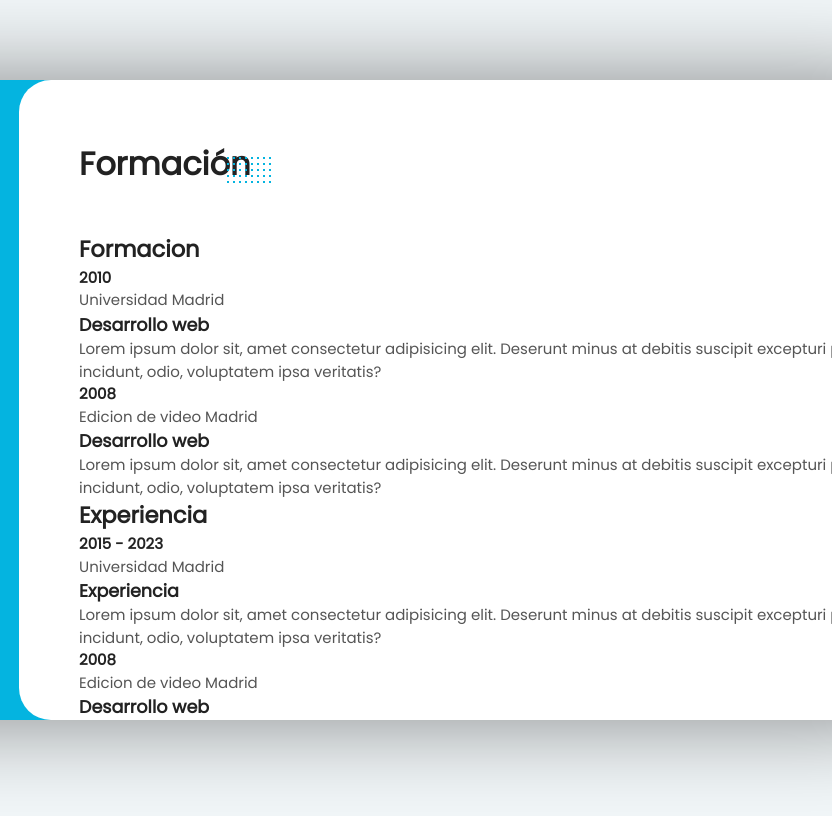
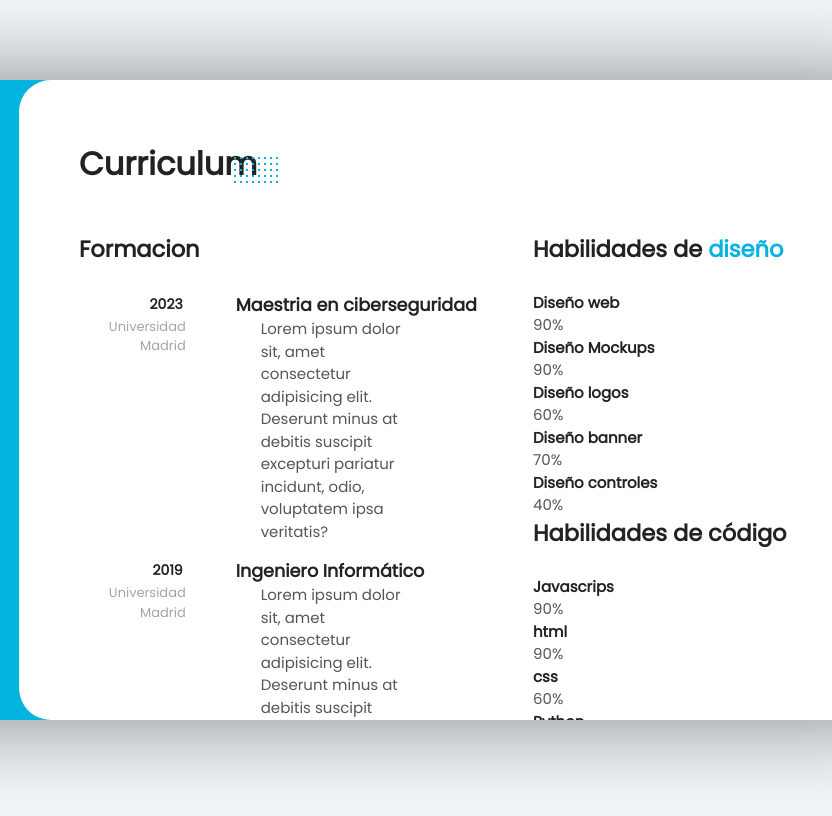
Before and after one commit to LEONARDO589/pagCurriculum, a plain HTML site: page curriculum.html in a window 1280 px wide. Shown: the top 816 px of the page, 448-1280 px from the left. Drawn offline with Linux system fonts and the light colour scheme.

Commit message:
modificación de curriculum izquierda

```diff
--- a/assets/css/styles.css
+++ b/assets/css/styles.css
@@ -364,7 +364,7 @@ body {
   margin-right: 0.5rem;
 }
 
-/* INFORMACION GENERALES */
+/* INFORMACION GENERALES COMPARTIDOS  */
 
 
 .about__services,
@@ -376,7 +376,8 @@ body {
 
 .services__header,
 .reviews__header,
-.prices__header {
+.prices__header,
+.resume__subheader {
   display: inline-block;
   padding-right: 1.2rem;
   position: relative;
@@ -385,13 +386,15 @@ body {
 
 .services__title,
 .reviews__title,
-.prices__title {
+.prices__title,
+.resumen__subtitle {
   font-size: 2.1rem;
 }
 
 .services__title::after,
 .reviews__title::after,
-.prices__title::after {
+.prices__title::after,
+.resumen__subtitle::after {
   content: "";
   position: absolute;
   top: 10px;
@@ -593,3 +596,72 @@ body {
   font-size: 1.4rem;
   padding: 0.6rem 0;
 }
+
+
+/* CURRICULUM  */
+
+.resumen__container {
+  width: 100%;
+  display: flex;
+  flex-direction: row;
+}
+
+
+/* CURRICULUM DE LA IZQUIERDA */
+.resumen__left {
+  flex-basis: 54%;
+  margin-right: 1.5rem;
+
+}
+
+.resume__timelines {
+  margin-bottom: 5rem;
+}
+
+.timelines__timeline {
+  position: relative;
+  width: 100%;
+  margin-bottom: 1.5rem;
+
+  display: flex;
+  flex-direction: row;
+}
+
+.timeline__header {
+  flex-basis: 30%;
+  text-align: right;
+  padding-right: 2.5rem;
+}
+
+.timeline__year {
+  margin: 3px;
+  line-height: 1.9rem;
+  font-size: 1.4rem;
+
+}
+
+.timeline__company {
+  display: block;
+  font-size: 1.3rem;
+  font-weight: lighter;
+  color: var(--color-company);
+  margin: 0;
+  margin-bottom: 0.4rem;
+
+}
+
+.timeline__description {
+  width: 70%;
+  padding-left: 2.5rem;
+  padding-right: 1.5rem;
+}
+
+.timeline__title {}
+
+
+/* CURRICULUM DE LA DERECHA */
+.resumen_right {
+  flex-basis: 41%;
+
+
+}
--- a/curriculum.html
+++ b/curriculum.html
@@ -1,14 +1,12 @@
 <!DOCTYPE html>
 <html lang="es">
+
 <head>
   <meta charset="UTF-8" />
   <meta name="viewport" content="width=device-width, initial-scale=1.0" />
 
   <!--Estilos -->
-    <link
-      rel="stylesheet"
-      href="assets/fonts/fontawesome-free-6.1.2-web/css/all.css"
-    />
+  <link rel="stylesheet" href="assets/fonts/fontawesome-free-6.1.2-web/css/all.css" />
   <link rel="stylesheet" href="assets/fonts/poppins/poppins.css" />
   <link rel="stylesheet" href="assets/css/reset.css" />
   <link rel="stylesheet" href="assets/css/scroll.css" />
@@ -27,11 +25,7 @@
         <!--Informacion General -->
         <div class="user-info__general">
           <div class="user-info__container-imagen">
-              <img
-                src="assets/img/javier-default.jpg"
-                class="user-info__image"
-                alt="foto perfil"
-              />
+            <img src="assets/img/javier-default.jpg" class="user-info__image" alt="foto perfil" />
           </div>
           <h2 class="user-info__name">JAVIER VALERO ROJAS</h2>
           <h3 class="user-info__job">Ingeniero Informático</h3>
@@ -118,7 +112,7 @@
       <section class="content__page content__resumen">
         <!-- ESTE CONTENIDO CAMBIA EN CADA PAGINA -->
         <header class="resumen__header">
-            <h2 class="resumen__title">Formación</h2>
+          <h2 class="resumen__title">Curriculum</h2>
         </header>
 
         <div class="resumen__container">
@@ -130,15 +124,18 @@
             </header>
 
             <div class="resume__timelines">
-                <article class="timelines__item">
-                  <header class="timelines__header">
-                    <h4 class="timelines__year">2010</h4>
-                    <span class="timelines__company">Universidad Madrid</span>
+
+              <article class="timelines__timeline">
+                <header class="timeline__header">
+                  <h4 class="timeline__year">2023</h4>
+                  <span class="timeline__company">Universidad Madrid</span>
                 </header>
+
                 <div class="timeline__divider"></div>
-                  <div class="timelines__description">
-                    <h3 class="timelines__title">Desarrollo web</h3>
-                    <p class="timelines__description">
+
+                <div class="timeline__description">
+                  <h3 class="timeline__title">Maestria en ciberseguridad</h3>
+                  <p class="timeline__description">
                     Lorem ipsum dolor sit, amet consectetur adipisicing elit.
                     Deserunt minus at debitis suscipit excepturi pariatur
                     incidunt, odio, voluptatem ipsa veritatis?
@@ -146,23 +143,24 @@
                 </div>
               </article>
 
-                <article class="timelines__item">
-                  <header class="timelines__header">
-                    <h4 class="timelines__year">2008</h4>
-                    <span class="timelines__company"
-                      >Edicion de video Madrid</span
-                    >
+              <article class="timelines__timeline">
+                <header class="timeline__header">
+                  <h4 class="timeline__year">2019</h4>
+                  <span class="timeline__company">Universidad Madrid</span>
                 </header>
+
                 <div class="timeline__divider"></div>
-                  <div class="timelines__description">
-                    <h3 class="timelines__title">Desarrollo web</h3>
-                    <p class="timelines__description">
+
+                <div class="timeline__description">
+                  <h3 class="timeline__title">Ingeniero Informático</h3>
+                  <p class="timeline__description">
                     Lorem ipsum dolor sit, amet consectetur adipisicing elit.
                     Deserunt minus at debitis suscipit excepturi pariatur
                     incidunt, odio, voluptatem ipsa veritatis?
                   </p>
                 </div>
               </article>
+
             </div>
 
             <header class="resume__subheader">
@@ -172,15 +170,18 @@
             </header>
 
             <div class="resume__timelines">
-                <article class="timelines__item">
-                  <header class="timelines__header">
-                    <h4 class="timelines__year">2015 - 2023</h4>
-                    <span class="timelines__company">Universidad Madrid</span>
+
+              <article class="timelines__timeline">
+                <header class="timeline__header">
+                  <h4 class="timeline__year">2019</h4>
+                  <span class="timeline__company">Metropolitana de Bucaramanga</span>
                 </header>
+
                 <div class="timeline__divider"></div>
-                  <div class="timelines__description">
-                    <h3 class="timelines__title">Experiencia</h3>
-                    <p class="timelines__description">
+
+                <div class="timeline__description">
+                  <h3 class="timeline__title">Analista de Seguridad Informatica </h3>
+                  <p class="timeline__description">
                     Lorem ipsum dolor sit, amet consectetur adipisicing elit.
                     Deserunt minus at debitis suscipit excepturi pariatur
                     incidunt, odio, voluptatem ipsa veritatis?
@@ -188,28 +189,31 @@
                 </div>
               </article>
 
-                <article class="timelines__item">
-                  <header class="timelines__header">
-                    <h4 class="timelines__year">2008</h4>
-                    <span class="timelines__company"
-                      >Edicion de video Madrid</span
-                    >
+              <article class="timelines__timeline">
+                <header class="timeline__header">
+                  <h4 class="timeline__year">2019</h4>
+                  <span class="timeline__company">Policía Nacional </span>
                 </header>
+
                 <div class="timeline__divider"></div>
-                  <div class="timelines__description">
-                    <h3 class="timelines__title">Desarrollo web</h3>
-                    <p class="timelines__description">
+
+                <div class="timeline__description">
+                  <h3 class="timeline__title">Tecnico en Telematica</h3>
+                  <p class="timeline__description">
                     Lorem ipsum dolor sit, amet consectetur adipisicing elit.
                     Deserunt minus at debitis suscipit excepturi pariatur
                     incidunt, odio, voluptatem ipsa veritatis?
                   </p>
                 </div>
               </article>
+
+
+
             </div>
           </section>
           <section class="resumen_right">
             <header class="resume__subheader">
-                <h2 class="resume__subtitle">Habilidades de diseño</h2>
+              <h2 class="resume__subtitle">Habilidades de <span class="title__color">diseño</span></h2>
             </header>
 
             <div class="resume__skills">
@@ -316,20 +320,34 @@
             </h2>
           </header>
           <section class="certificates__container">
-                <article class="certificates__item">
-                    <div class="certificates__logo">
-                        <img src="assets/img/certificado-1.png" alt="certificado" class="certificates__image">
+
+            <article class="certificates__certificate">
+              <div class="certificate__logo">
+                <img src="assets/img/certificado-1.png" alt="certificado" class="certificate__image">
               </div>
-                    <div class="certificates__content">
-                        <h4 class="certificates__title">Master en css y html</h4>
+              <div class="certificate__content">
+                <h4 class="certificate__title">Master en css y html</h4>
                 <span class="certificate__id"></span>
-                        <span class="certificates__date">10 jun 2010</span>
+                <span class="certificate__date">10 jun 2010</span>
               </div>
             </article>
+
+            <article class="certificates__certificate">
+              <div class="certificate__logo">
+                <img src="assets/img/certificado-1.png" alt="certificado" class="certificate__image">
+              </div>
+              <div class="certificate__content">
+                <h4 class="certificate__title">Master en PHP EN HTML </h4>
+                <span class="certificate__id">ID verificacion: </span>
+                <span class="certificate__date">10 jun 2012</span>
+              </div>
+            </article>
+
           </section>
         </div>
       </section>
     </main>
   </div>
 </body>
+
 </html>
```
Also changed, not shown: index.html (+1 -1 lines). Lines whose indentation alone changed are shown as unchanged.
